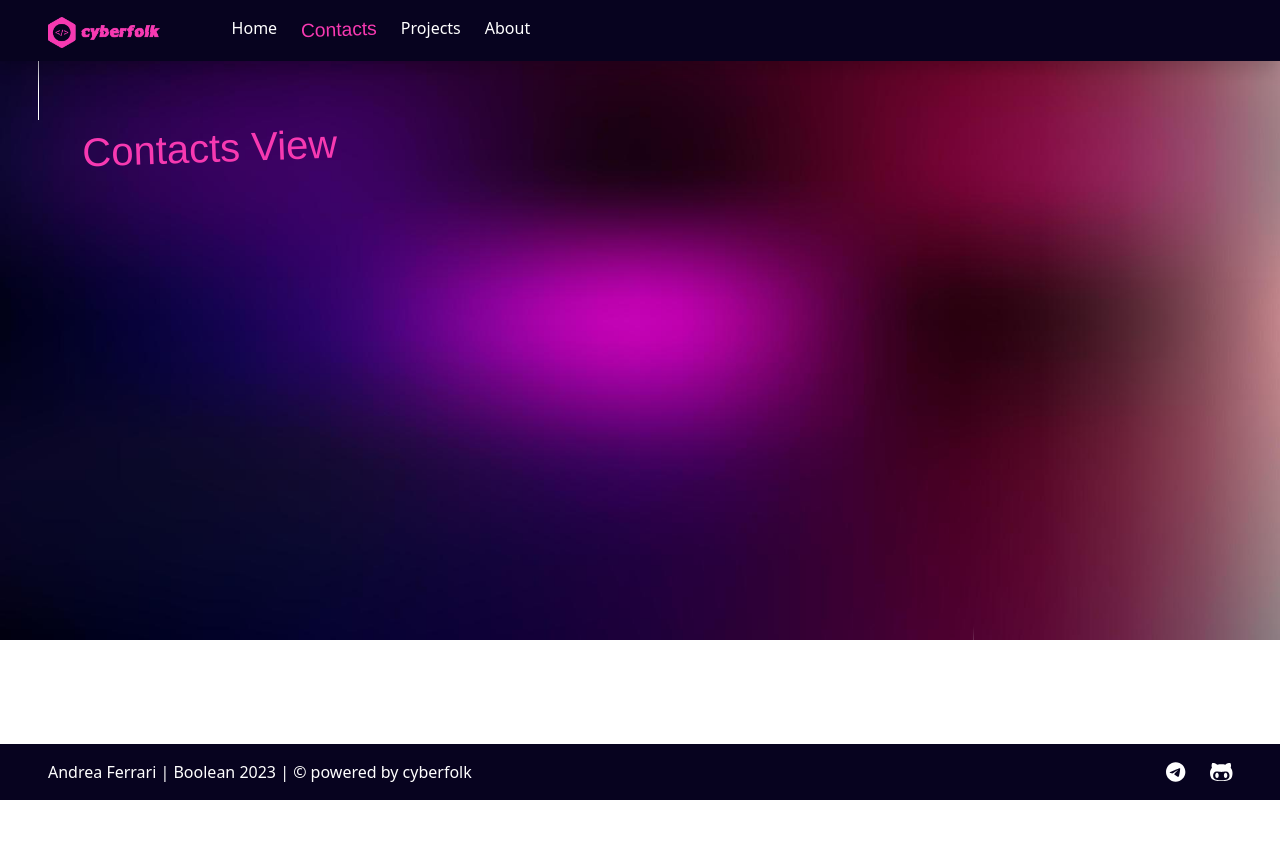
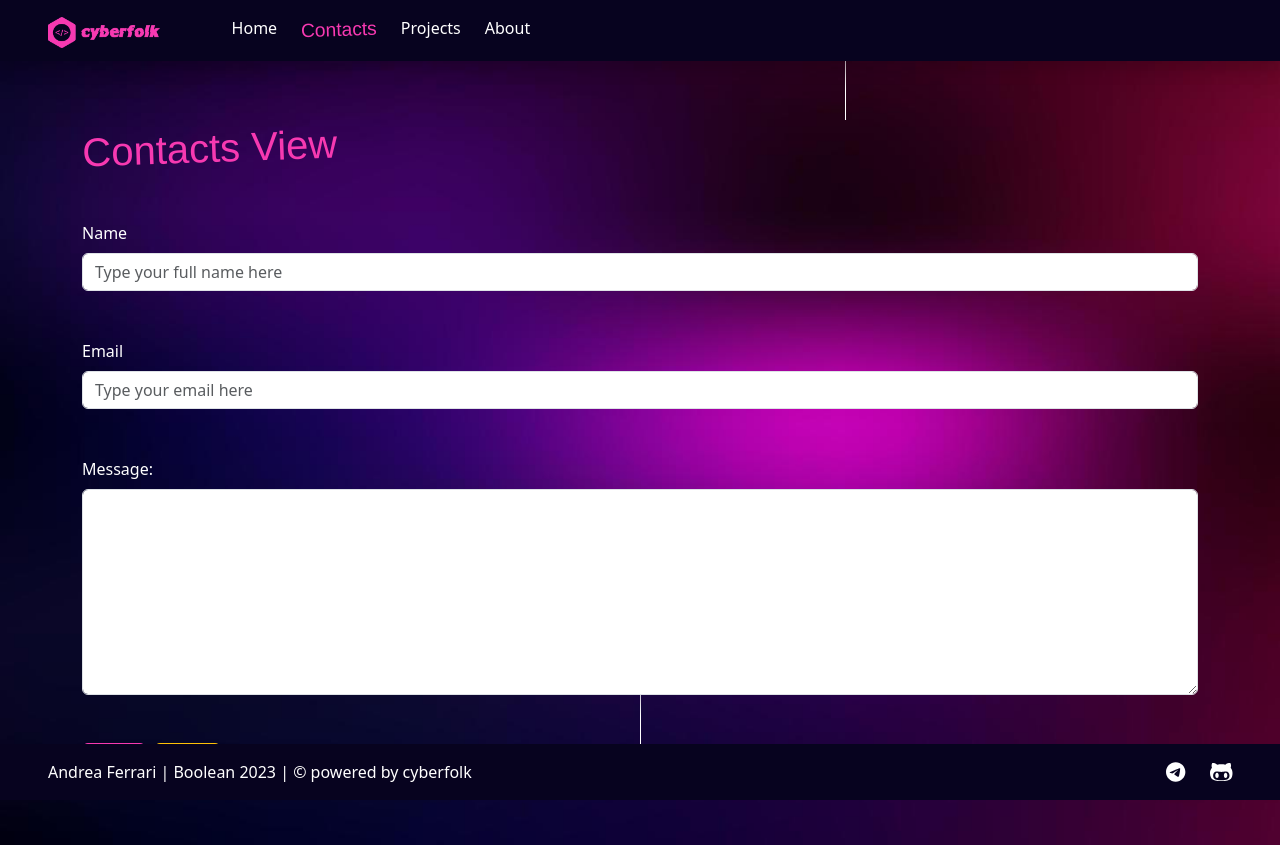
Before and after one commit to cyberfolk/portfolio-vite, a Vue app: page /contacts in a window 1280 px wide. Before the commit the page ends 800 px from the top, so only its background shows below. Built offline with nearby package versions, Linux system fonts and the light colour scheme; a web font is replaced by a local one.

Commit message:
Add form to contact

```diff
--- a/src/views/ContactsView.vue
+++ b/src/views/ContactsView.vue
@@ -7,8 +7,37 @@ export default {
 
 <template>
     <div id="contacts_view">
-        <div class="container">
+        <div class="container my-5">
             <h1 class="my-5 f_skratch">Contacts View</h1>
+            <form class="mb-5 py-3">
+                <div class="mb-5">
+                    <label for="name" class="form-label">Name</label>
+                    <input
+                        type="text"
+                        name="name"
+                        id="name"
+                        class="form-control"
+                        placeholder="Type your full name here" />
+                </div>
+
+                <div class="mb-5">
+                    <label for="email" class="form-label">Email</label>
+                    <input
+                        type="text"
+                        name="email"
+                        id="email"
+                        class="form-control"
+                        placeholder="Type your email here" />
+                </div>
+
+                <div class="mb-5">
+                    <div for="message" class="form-label">Message:</div>
+                    <textarea class="form-control rounded" name="message" id="message" rows="8"></textarea>
+                </div>
+
+                <button type="submit" class="btn btn-primary me-2">Send</button>
+                <button type="reset" class="btn btn-warning">Reset</button>
+            </form>
         </div>
         <!-- /.container -->
     </div>
```
